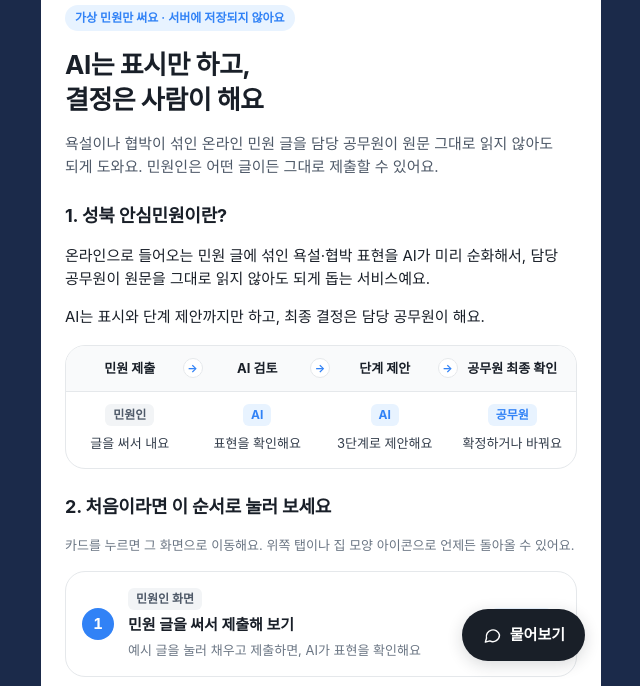
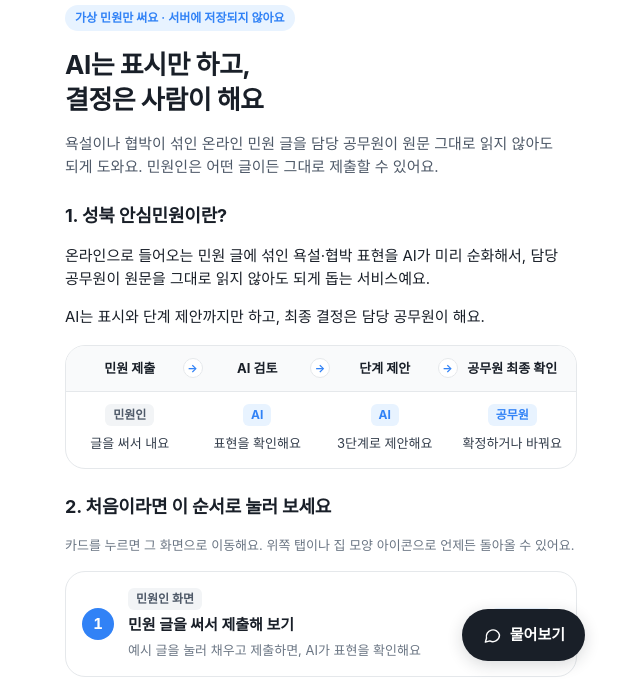
Before and after one commit to SEUNGMIN031111/team_project_04_LSM, a website: page public/index.html in a window 1280 px wide. Shown: the part 119-805 px from the top of the page, without its empty margins (319-959 px from the left). Drawn offline with Linux system fonts and the light colour scheme; a web font is replaced by a local one.

Commit message:
배경색을 다시 흰색으로 변경 (#3)
* 배경색을 남색으로 변경

Co-Authored-By: Claude Opus 5.5 <noreply@anthropic.com>
Claude-Session: https://claude.ai/code/session_01L1Y8MNW7nTutbsUq6YVb7b

* 첫 화면 섹션 제목에 1, 2, 3 번호 추가

Co-Authored-By: Claude Opus 5.5 <noreply@anthropic.com>
Claude-Session: https://claude.ai/code/session_01L1Y8MNW7nTutbsUq6YVb7b

* 배경색을 다시 흰색으로 변경

Co-Authored-By: Claude Opus 5.5 <noreply@anthropic.com>
Claude-Session: https://claude.ai/code/session_01L1Y8MNW7nTutbsUq6YVb7b

---------

Co-authored-by: Claude <noreply@anthropic.com>

```diff
--- a/public/css/app.css
+++ b/public/css/app.css
@@ -14,7 +14,6 @@
   --grey-200: #e5e8eb;
   --grey-100: #f2f4f6;
   --grey-50: #f9fafb;
-  --navy-900: #1b2a4a;
   --red-500: #f04452;
   --red-wash: oklch(0.94 0.04 18);
   --yellow-500: #ffc342;
@@ -40,7 +39,7 @@ body {
   font-size: 15px;
   line-height: 1.5;
   color: var(--grey-900);
-  background: var(--navy-900);
+  background: #fff;
   -webkit-font-smoothing: antialiased;
   word-break: keep-all;
 }
```
